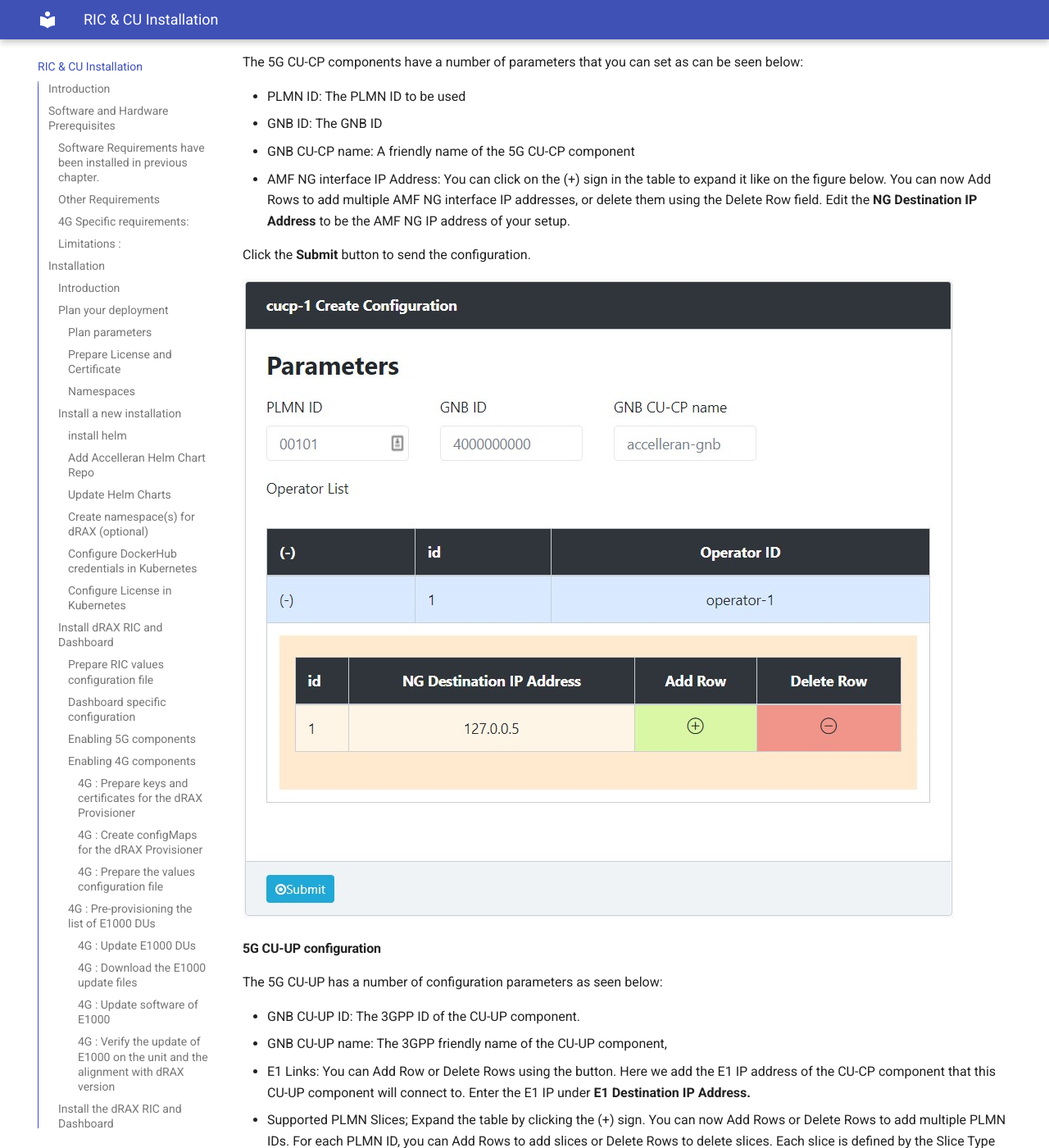
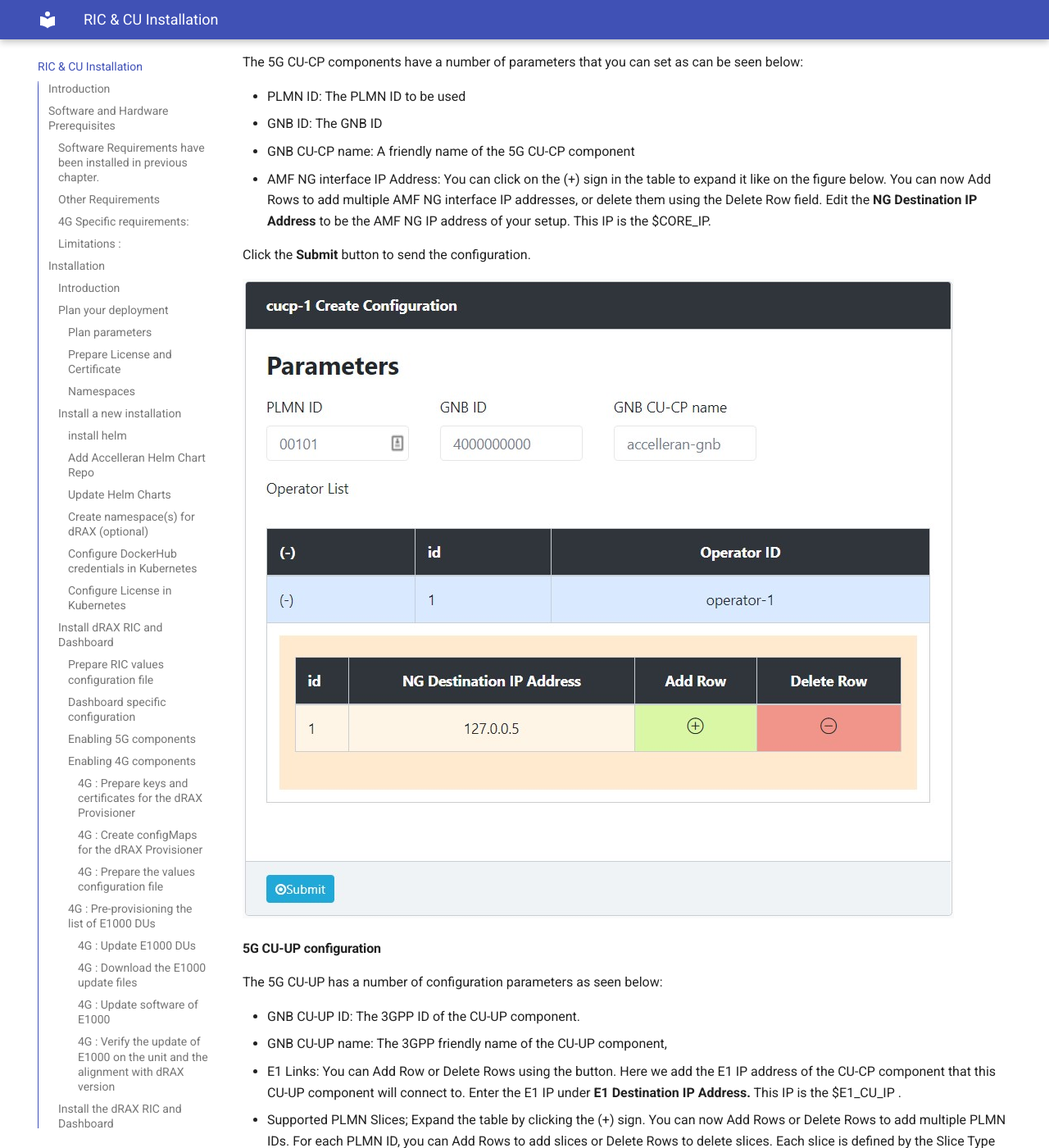
Before and after one commit to accelleran/drax-docs, an MkDocs documentation site: the page built from docs/drax-install/index.md, in a window 1280 px wide and 1400 px high, scrolled down 23589 px. Shown: the whole window at 82% size. Built offline with MkDocs 1.6.1 and Material for MkDocs 9.7.7, drawn with Linux system fonts in a browser that asks for light colours; the version menu is left out.

Commit message:
Update index.md

```diff
--- a/docs/drax-install/index.md
+++ b/docs/drax-install/index.md
@@ -808,7 +808,7 @@ The 5G CU-CP components have a number of parameters that you can set as can be s
 * PLMN ID: The PLMN ID to be used
 * GNB ID: The GNB ID
 * GNB CU-CP name: A friendly name of the 5G CU-CP component
-* AMF NG interface IP Address: You can click on the (+) sign in the table to expand it like on the figure below. You can now Add Rows to add multiple AMF NG interface IP addresses, or delete them using the Delete Row field. Edit the **NG Destination IP Address** to be the AMF NG IP address of your setup.
+* AMF NG interface IP Address: You can click on the (+) sign in the table to expand it like on the figure below. You can now Add Rows to add multiple AMF NG interface IP addresses, or delete them using the Delete Row field. Edit the **NG Destination IP Address** to be the AMF NG IP address of your setup. This IP is the $CORE_IP.
 
 Click the **Submit** button to send the configuration.
 
@@ -820,7 +820,7 @@ The 5G CU-UP has a number of configuration parameters as seen below:
 
 * GNB CU-UP ID: The 3GPP ID of the CU-UP component.
 * GNB CU-UP name: The 3GPP friendly name of the CU-UP component,
-* E1 Links: You can Add Row or Delete Rows using the button. Here we add the E1 IP address of the CU-CP component that this CU-UP component will connect to. Enter the E1 IP under **E1 Destination IP Address.**
+* E1 Links: You can Add Row or Delete Rows using the button. Here we add the E1 IP address of the CU-CP component that this CU-UP component will connect to. Enter the E1 IP under **E1 Destination IP Address.** This IP is the $E1_CU_IP .
 * Supported PLMN Slices; Expand the table by clicking the (+) sign. You can now Add Rows or Delete Rows to add multiple PLMN IDs. For each PLMN ID, you can Add Rows to add slices or Delete Rows to delete slices. Each slice is defined by the Slice Type and Slice Differentiator.
 
 ![5G CU-UP Configuration parameters](images/dashboard-cu-up-config.png)
```
